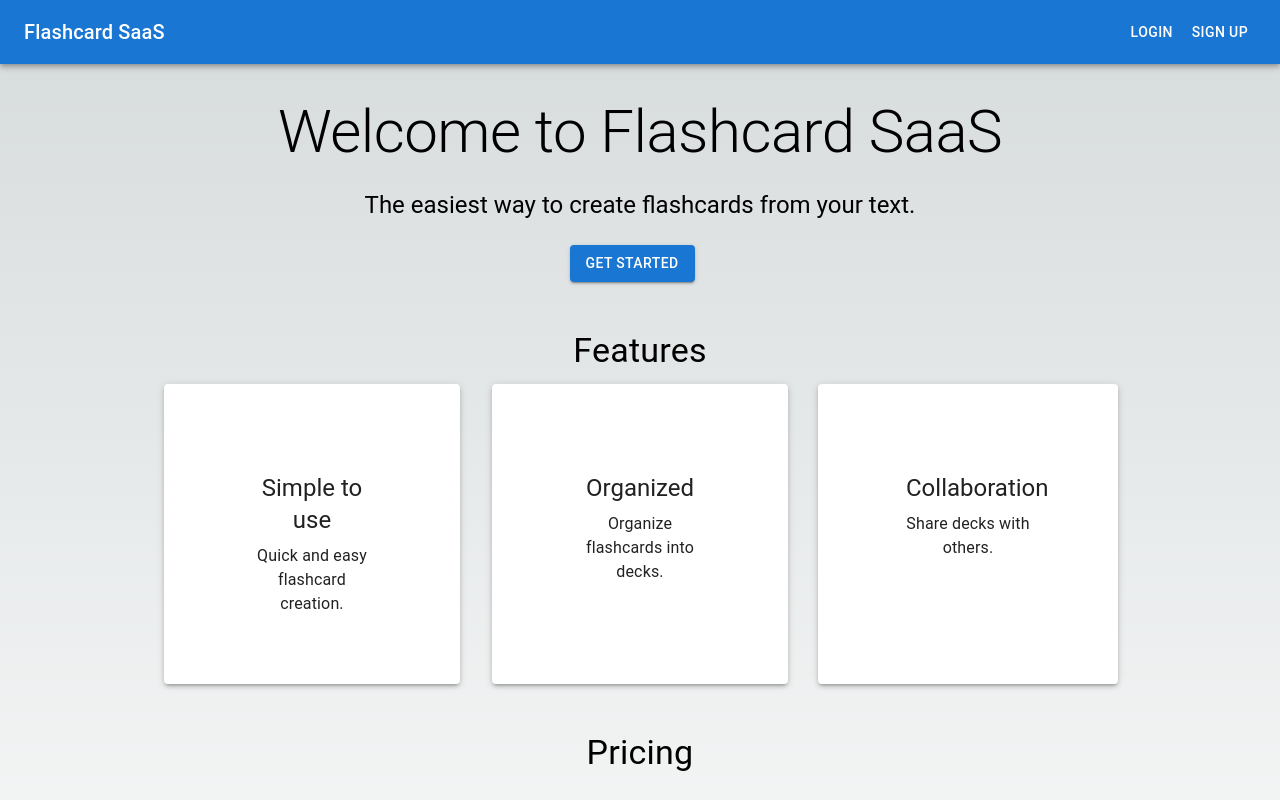
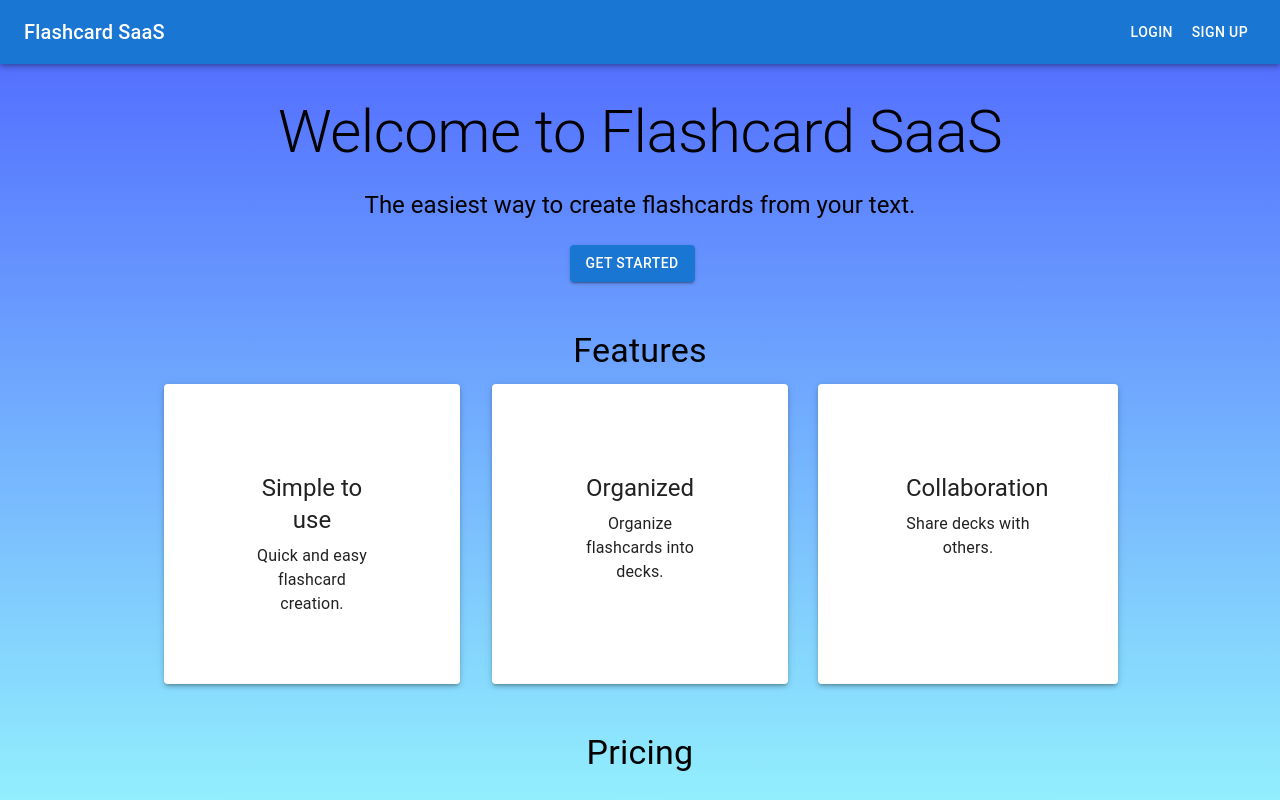
Before and after one commit to NotJerwee/flashcard-saas, a Next.js app: page / in a window 1280 px wide. Shown: the top 800 px of the page. Built offline with nearby package versions, Linux system fonts and the light colour scheme; no server answers.

Commit message:
Update css

```diff
--- a/app/globals.css
+++ b/app/globals.css
@@ -1,107 +1,11 @@
-:root {
-  --max-width: 1100px;
-  --border-radius: 12px;
-  --font-mono: ui-monospace, Menlo, Monaco, "Cascadia Mono", "Segoe UI Mono",
-    "Roboto Mono", "Oxygen Mono", "Ubuntu Monospace", "Source Code Pro",
-    "Fira Mono", "Droid Sans Mono", "Courier New", monospace;
-
-  --foreground-rgb: 0, 0, 0;
-  --background-start-rgb: 214, 219, 220;
-  --background-end-rgb: 255, 255, 255;
-
-  --primary-glow: conic-gradient(
-    from 180deg at 50% 50%,
-    #16abff33 0deg,
-    #0885ff33 55deg,
-    #54d6ff33 120deg,
-    #0071ff33 160deg,
-    transparent 360deg
-  );
-  --secondary-glow: radial-gradient(
-    rgba(255, 255, 255, 1),
-    rgba(255, 255, 255, 0)
-  );
-
-  --tile-start-rgb: 239, 245, 249;
-  --tile-end-rgb: 228, 232, 233;
-  --tile-border: conic-gradient(
-    #00000080,
-    #00000040,
-    #00000030,
-    #00000020,
-    #00000010,
-    #00000010,
-    #00000080
-  );
-
-  --callout-rgb: 238, 240, 241;
-  --callout-border-rgb: 172, 175, 176;
-  --card-rgb: 180, 185, 188;
-  --card-border-rgb: 131, 134, 135;
-}
-
-@media (prefers-color-scheme: dark) {
-  :root {
-    --foreground-rgb: 255, 255, 255;
-    --background-start-rgb: 0, 0, 0;
-    --background-end-rgb: 0, 0, 0;
-
-    --primary-glow: radial-gradient(rgba(1, 65, 255, 0.4), rgba(1, 65, 255, 0));
-    --secondary-glow: linear-gradient(
-      to bottom right,
-      rgba(1, 65, 255, 0),
-      rgba(1, 65, 255, 0),
-      rgba(1, 65, 255, 0.3)
-    );
-
-    --tile-start-rgb: 2, 13, 46;
-    --tile-end-rgb: 2, 5, 19;
-    --tile-border: conic-gradient(
-      #ffffff80,
-      #ffffff40,
-      #ffffff30,
-      #ffffff20,
-      #ffffff10,
-      #ffffff10,
-      #ffffff80
-    );
-
-    --callout-rgb: 20, 20, 20;
-    --callout-border-rgb: 108, 108, 108;
-    --card-rgb: 100, 100, 100;
-    --card-border-rgb: 200, 200, 200;
-  }
-}
-
 * {
   box-sizing: border-box;
   padding: 0;
   margin: 0;
 }
 
-html,
-body {
-  max-width: 100vw;
-  overflow-x: hidden;
+html, body {
+  height: 100%;
+  margin: 0;
+  background: linear-gradient(to bottom, #4E65FF, #92EFFD)
 }
-
-body {
-  color: rgb(var(--foreground-rgb));
-  background: linear-gradient(
-      to bottom,
-      transparent,
-      rgb(var(--background-end-rgb))
-    )
-    rgb(var(--background-start-rgb));
-}
-
-a {
-  color: inherit;
-  text-decoration: none;
-}
-
-@media (prefers-color-scheme: dark) {
-  html {
-    color-scheme: dark;
-  }
-}
```
